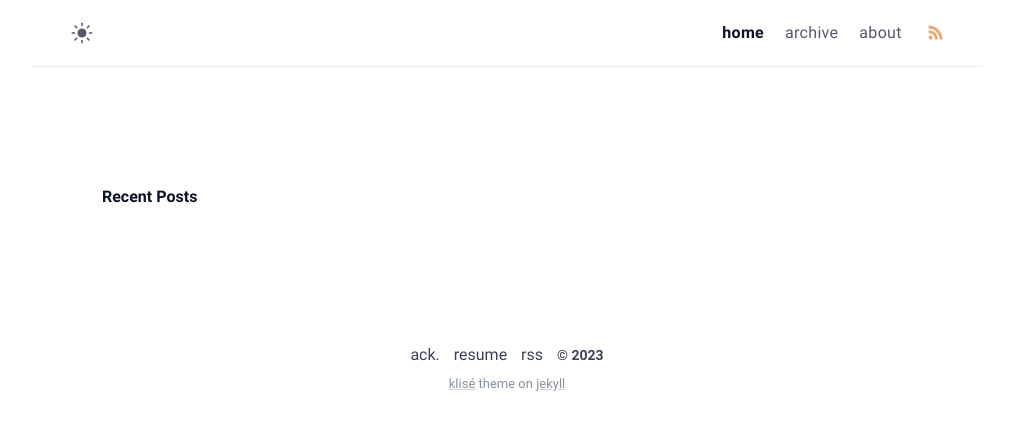
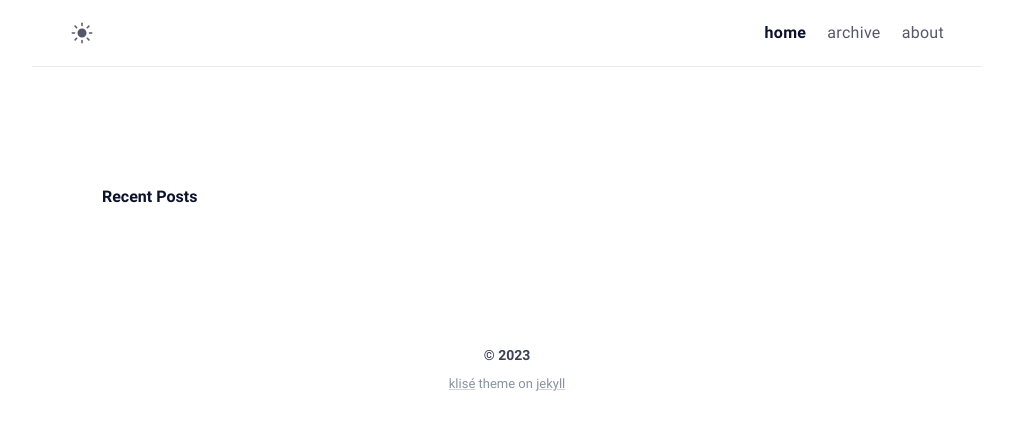
Before and after one commit to jdelgit/jdelgit.github.io, a Jekyll site: the page built from index.md, in a window 1280 px wide. Shown: the top 430 px of the page, without its empty margins (133-1146 px from the left). Built offline with Jekyll 4.4.1, drawn with Linux system fonts in a browser that asks for light colours.

Commit message:
Remove unused items Remove favicons Remove RSS feed

```diff
--- a/_includes/footer.html
+++ b/_includes/footer.html
@@ -1,7 +1,7 @@
 <footer class="footer">
-  <a class="footer_item" href="/thanks">ack.</a>
-  <a class="footer_item" href="javascript::void(0)">resume</a>
-  <a class="footer_item" href="/feed.xml">rss</a>
+  <!-- <a class="footer_item" href="/thanks">ack.</a> -->
+  <!-- <a class="footer_item" href="javascript::void(0)">resume</a> -->
+  <!-- <a class="footer_item" href="/feed.xml">rss</a> -->
   <span class="footer_item">&copy; {{ site.time | date: "%Y" }}</span>
   <small class="footer_copyright">
     <!-- Klisé Theme: https://github.com/piharpi/jekyll-klise -->
--- a/_includes/header.html
+++ b/_includes/header.html
@@ -132,7 +132,7 @@
   {% else %}
   <meta name="twitter:image" content="{{ site.image | absolute_url }}" />
   {% endif %} {% feed_meta %}
-  <link
+  <!-- <link
     rel="apple-touch-icon"
     sizes="180x180"
     href="/assets/favicons/apple-touch-icon.png"
@@ -154,7 +154,7 @@
     rel="mask-icon"
     href="/assets/favicons/safari-pinned-tab.svg"
     color="#5bbad5"
-  />
+  /> -->
   <meta name="apple-mobile-web-app-title" content="Jekyll Klise" />
   <meta name="application-name" content="Jekyll Klise" />
   <meta name="msapplication-TileColor" content="#da532c" />
--- a/_includes/navbar.html
+++ b/_includes/navbar.html
@@ -185,7 +185,7 @@
           <a class="menu-link {% if url == '/' %}active{% endif %}" href="/">home</a>
           <a class="menu-link {% if url == '/about/' %}active{% endif %}" href="/about">about</a>
         {%- endif -%}
-        <a class="menu-link rss" href="/feed.xml">
+        <!-- <a class="menu-link rss" href="/feed.xml">
           <svg
             xmlns="http://www.w3.org/2000/svg"
             width="17"
@@ -204,7 +204,7 @@
               d="M48,48v86.56c185.25,0,329.22,144.08,329.22,329.44H464C464,234.66,277.67,48,48,48Z"
             />
           </svg>
-        </a>
+        </a> -->
       </div>
     </div>
   </nav>
```
